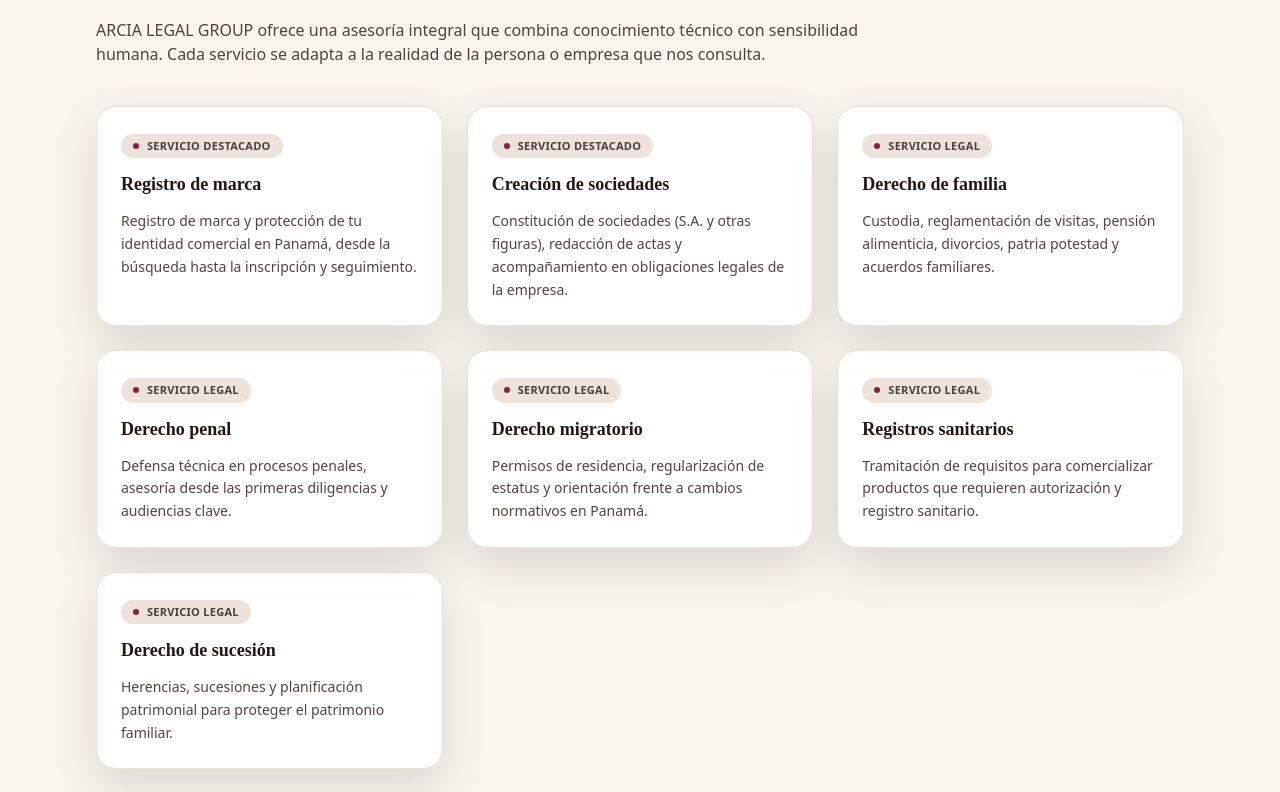
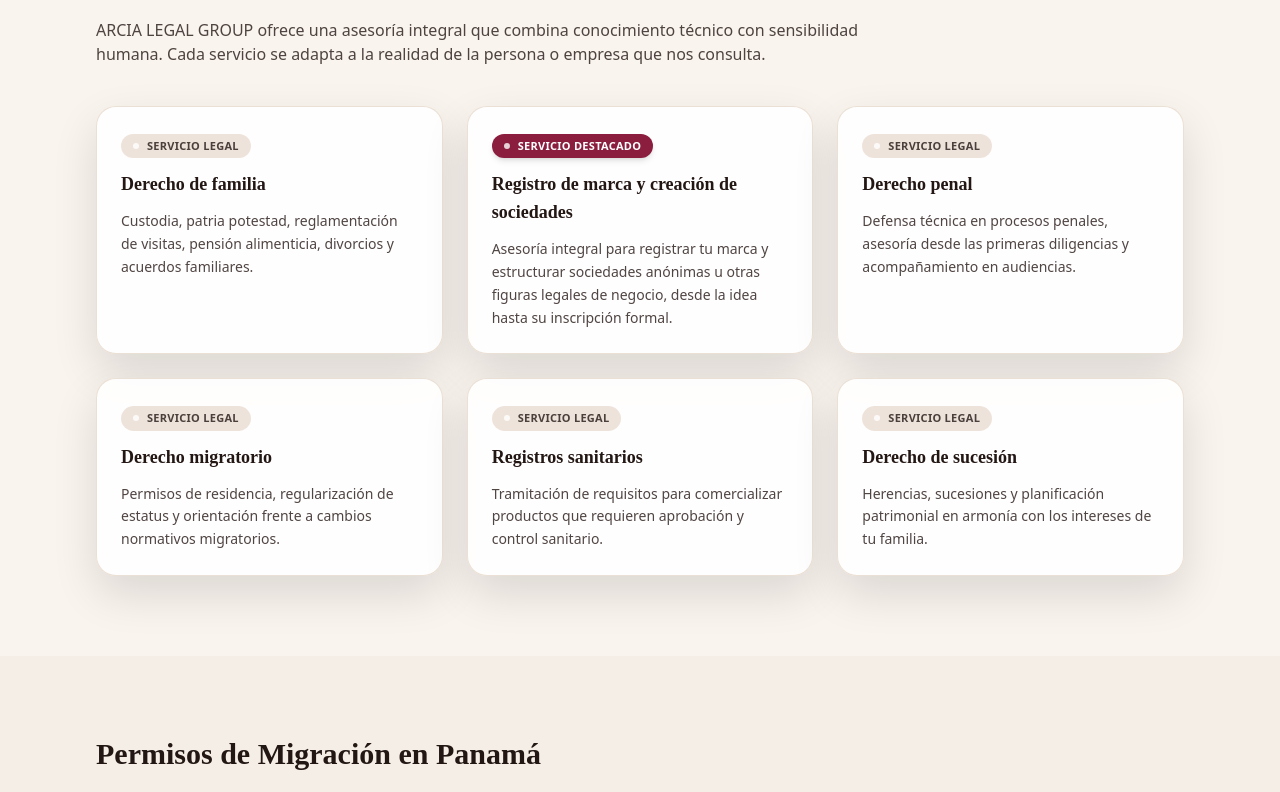
Before and after one commit to lulabtechnology/iarcia.lg, a Next.js app: page / in a window 1280 px wide. Shown: the part 803-1595 px from the top of the page. Built offline with nearby package versions, Linux system fonts and the light colour scheme.

Commit message:
Update ServicesSection.tsx

```diff
--- a/components/ServicesSection.tsx
+++ b/components/ServicesSection.tsx
@@ -1,41 +1,36 @@
 export default function ServicesSection() {
   const services = [
     {
-      title: "Registro de marca",
+      title: "Derecho de familia",
       description:
-        "Registro de marca y protección de tu identidad comercial en Panamá, desde la búsqueda hasta la inscripción y seguimiento.",
-      featured: true
+        "Custodia, patria potestad, reglamentación de visitas, pensión alimenticia, divorcios y acuerdos familiares.",
+      featured: false
     },
     {
-      title: "Creación de sociedades",
+      title: "Registro de marca y creación de sociedades",
       description:
-        "Constitución de sociedades (S.A. y otras figuras), redacción de actas y acompañamiento en obligaciones legales de la empresa.",
+        "Asesoría integral para registrar tu marca y estructurar sociedades anónimas u otras figuras legales de negocio, desde la idea hasta su inscripción formal.",
       featured: true
-    },
-    {
-      title: "Derecho de familia",
-      description:
-        "Custodia, reglamentación de visitas, pensión alimenticia, divorcios, patria potestad y acuerdos familiares."
     },
     {
       title: "Derecho penal",
       description:
-        "Defensa técnica en procesos penales, asesoría desde las primeras diligencias y audiencias clave."
+        "Defensa técnica en procesos penales, asesoría desde las primeras diligencias y acompañamiento en audiencias."
     },
     {
       title: "Derecho migratorio",
       description:
-        "Permisos de residencia, regularización de estatus y orientación frente a cambios normativos en Panamá."
+        "Permisos de residencia, regularización de estatus y orientación frente a cambios normativos migratorios."
     },
     {
       title: "Registros sanitarios",
       description:
-        "Tramitación de requisitos para comercializar productos que requieren autorización y registro sanitario."
+        "Tramitación de requisitos para comercializar productos que requieren aprobación y control sanitario."
     },
     {
       title: "Derecho de sucesión",
       description:
-        "Herencias, sucesiones y planificación patrimonial para proteger el patrimonio familiar."
+        "Herencias, sucesiones y planificación patrimonial en armonía con los intereses de tu familia."
     }
   ];
 
@@ -64,15 +59,17 @@
           {services.map((service) => (
             <article
               key={service.title}
-              className={`card-soft group flex flex-col justify-between p-5 sm:p-6 ${
-                service.featured
-                  ? "border-2 border-brand-accent/70 bg-white"
-                  : "bg-white/90"
-              }`}
+              className="card-soft group flex flex-col justify-between bg-white/90 p-5 sm:p-6"
             >
               <div className="space-y-3">
-                <div className="inline-flex items-center gap-2 rounded-full bg-brand-soft/60 px-3 py-1 text-[11px] font-semibold uppercase tracking-wide text-brand-dark/80">
-                  <span className="inline-block h-1.5 w-1.5 rounded-full bg-brand-accent" />
+                <div
+                  className={
+                    service.featured
+                      ? "inline-flex items-center gap-2 rounded-full bg-brand-accent px-3 py-1 text-[11px] font-semibold uppercase tracking-wide text-white shadow-md"
+                      : "inline-flex items-center gap-2 rounded-full bg-brand-soft/60 px-3 py-1 text-[11px] font-semibold uppercase tracking-wide text-brand-dark/80"
+                  }
+                >
+                  <span className="inline-block h-1.5 w-1.5 rounded-full bg-white/80" />
                   {service.featured ? "Servicio destacado" : "Servicio legal"}
                 </div>
                 <h3 className="font-heading text-lg font-semibold text-brand-dark group-hover:text-brand-accent transition-colors">
```
